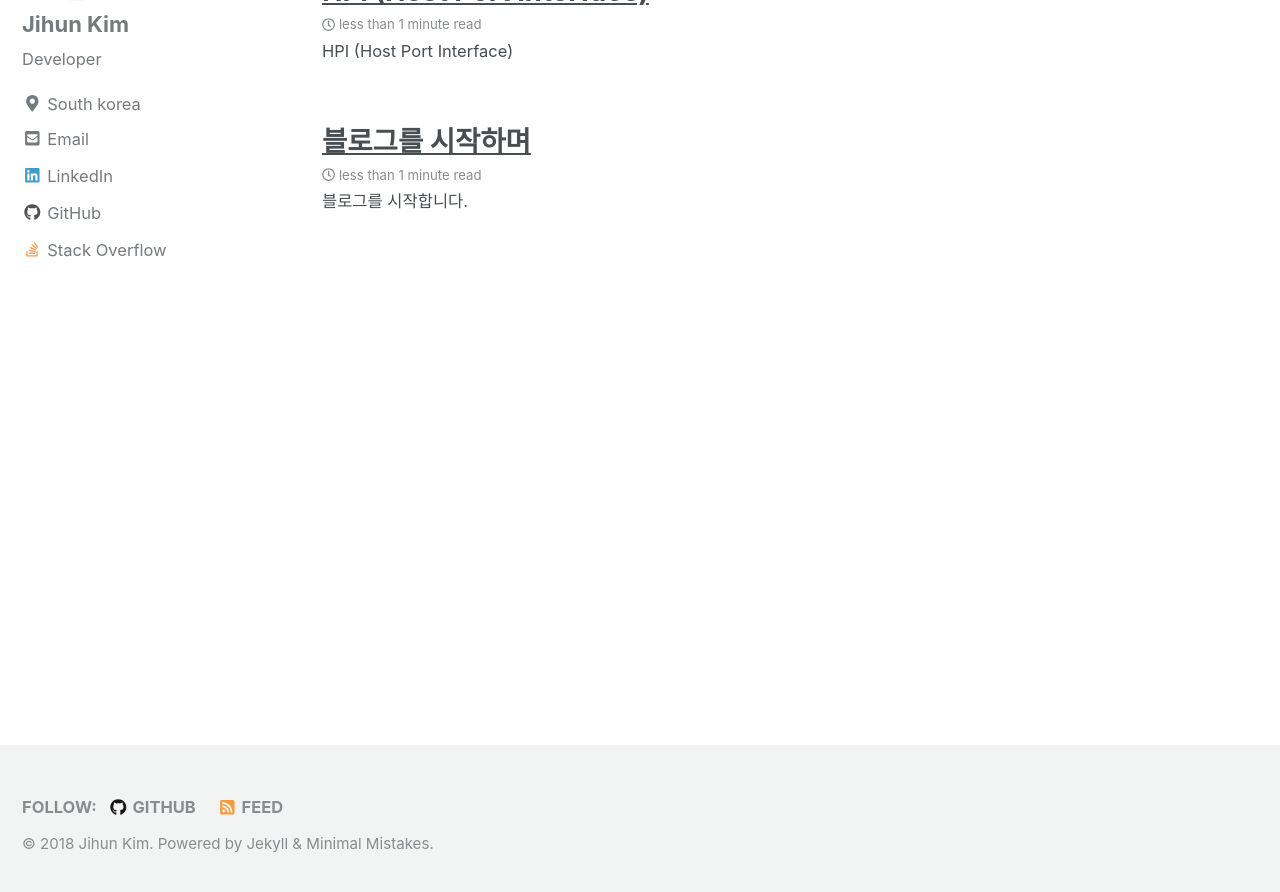
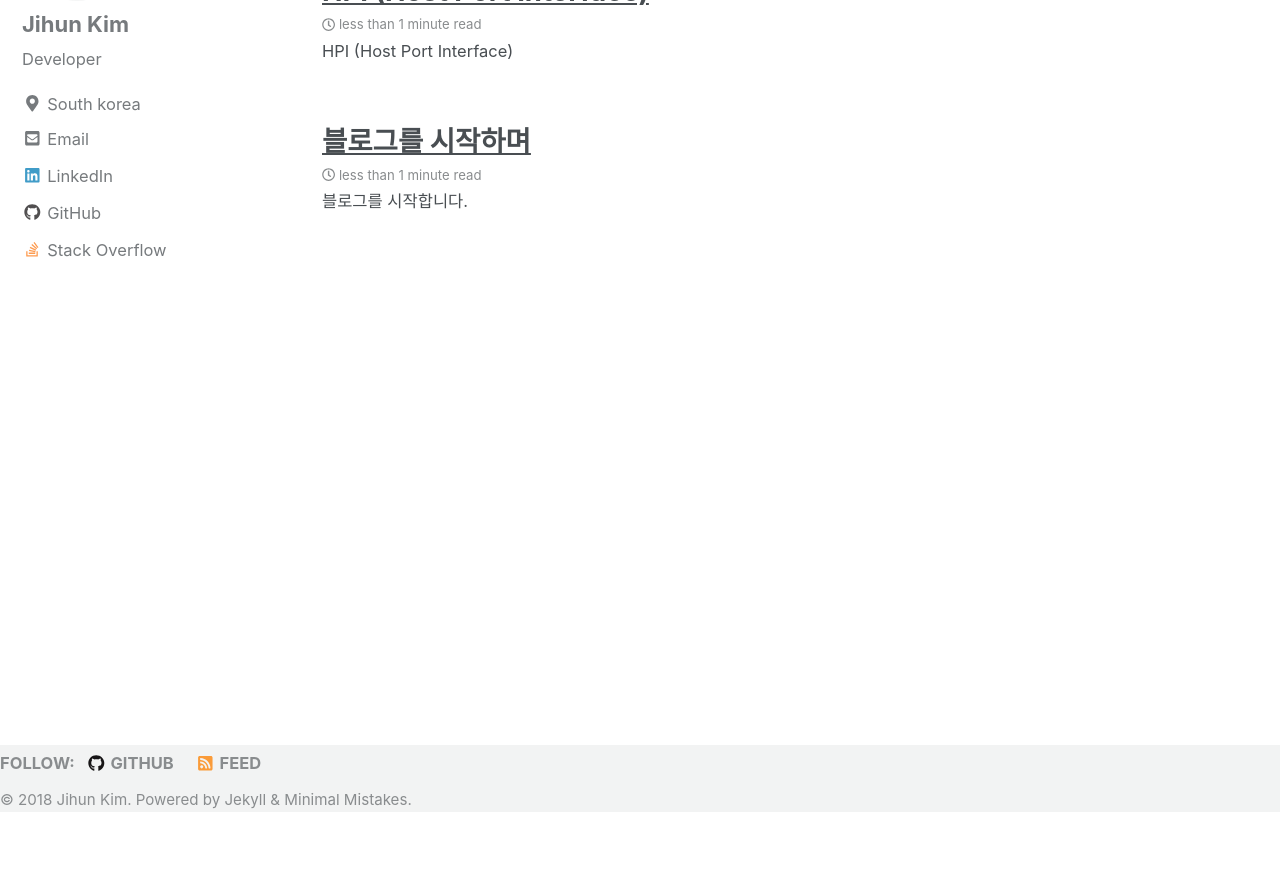
Before and after one commit to JihunDev/JihunDev.github.io, a Jekyll site: the page built from index.html, in a window 1280 px wide and 900 px high, scrolled down 253 px. Shown: the top 892 px of the window. Built offline with Jekyll 4.4.1, drawn with Linux system fonts in a browser that asks for light colours; nearby versions of some CDN libraries; the list of posts is cut into pages by our own code; after the commit the page ends 1065 px from its top, so only the background shows below that.

Commit message:
Feat : Footer Code 수정
div의 Class를 footer의 Class로 수정

```diff
--- a/_layouts/default.html
+++ b/_layouts/default.html
@@ -29,14 +29,12 @@
       </div>
     {% endif %}
 
-    <div class="page__footer">
-      <footer>
-        {% include footer/custom.html %}
-        {% include footer.html %}
-      </footer>
-    </div>
-
     {% include scripts.html %}
 
   </body>
+
+  <footer class="page__footer">
+      {% include footer/custom.html %}
+      {% include footer.html %}
+  </footer>
 </html>
```
